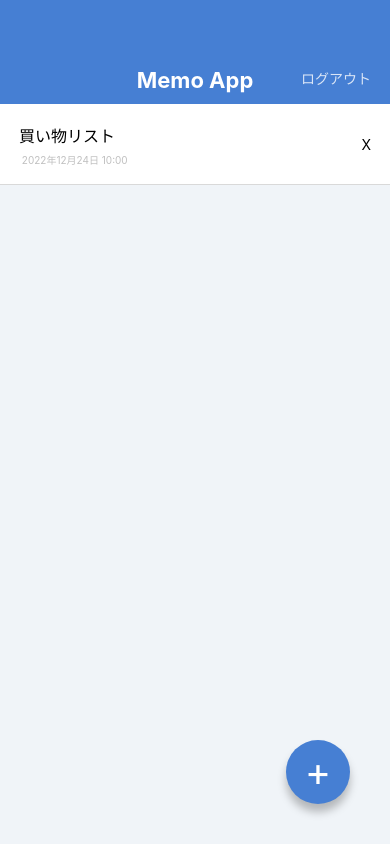
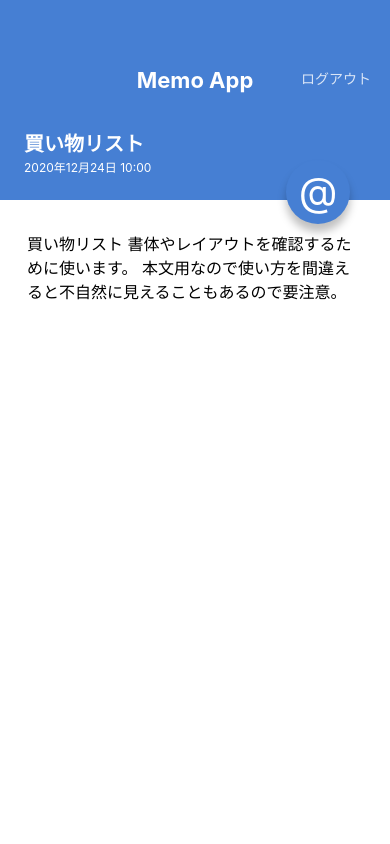
Before and after one commit to snzks/Memo, a React Native app: screen / in a window 390 px wide. Built offline with nearby package versions, Linux system fonts and the light colour scheme.

Commit message:
Create MemoDetailScreen

```diff
--- a/App.jsx
+++ b/App.jsx
@@ -1,22 +1,10 @@
 import React from 'react';
-import { StyleSheet, Text, View } from 'react-native';
-import AppBar from './src/components/AppBar';
-import CircleButton from './src/components/CircleButton';
-import MemoList from './src/components/MemoList';
+
+import MemoListScreen from './src/screens/MemoListScreen';
+import MemoDetailScreen from './src/screens/MemoDetail';
 
 export default function App() {
   return (
-    <View style={styles.container}>
-    <AppBar />
-    <MemoList></MemoList>
-    <CircleButton>+</CircleButton>
-    </View>
+    <MemoDetailScreen></MemoDetailScreen>
   );
-}
-
-const styles = StyleSheet.create({
-  container: {
-    flex: 1,
-    backgroundColor: '#f0f4f8',
-  },
-});
+};
--- a/src/components/CircleButton.jsx
+++ b/src/components/CircleButton.jsx
@@ -1,18 +1,22 @@
 import React from "react";
 import { View, Text, StyleSheet } from "react-native";
-import { string } from "prop-types";
+import { string, shape } from "prop-types";
 
 export default function CircleButton(props){
-    const {children} = props;
+    const {children, style} = props;
     return(
-    <View style={styles.circleButton}>
+    <View style={[styles.circleButton, style]}>
         <Text style={styles.circleButtonLabel}>{children}</Text>
     </View>
     )
 }
 
-CircleButton.propTypes= {
+CircleButton.propTypes = {
     children: string.isRequired,
+    style: shape(),
+};
+CircleButton.defaultProps = {
+    style: null,
 };
 
 const styles= StyleSheet.create({
--- /dev/null
+++ b/src/screens/MemoDetail.jsx
@@ -0,0 +1,58 @@
+import React from "react";
+import { View, ScrollView, Text, StyleSheet } from "react-native";
+import AppBar from "../components/AppBar";
+import CircleButton from "../components/CircleButton";
+
+export default function MemoDetailScreen() {
+    return (
+        <View style={styles.container}>
+            <AppBar />
+            <View style={styles.memoHeader}>
+                <Text style={styles.memoTitle}>買い物リスト</Text>
+                <Text style={styles.memoDate}>2020年12月24日 10:00</Text>
+            </View>
+            <ScrollView style={styles.memoBody}>
+                <Text style={styles.memoText}>
+                    買い物リスト
+                    書体やレイアウトを確認するために使います。
+                    本文用なので使い方を間違えると不自然に見えることもあるので要注意。
+                </Text>
+            </ScrollView>
+            <CircleButton style={{top:160,bottom:"auto"}}>@</CircleButton>
+        </View>
+    )
+}
+
+const styles = StyleSheet.create({
+    container: {
+        flex: 1,
+        backgroundColor: "#fffffff",
+    },
+    memoHeader: {
+        backgroundColor: "#467FD3",
+        height: 96,
+        justifyContent: "center",
+        paddingHorizontal: 19,
+        paddingHorizontal: 24,
+    },
+    memoTitle: {
+        color: "#ffffff",
+        fontSize: 20,
+        lineHeight: 32,
+        fontWeight: "bold",
+    },
+    memoDate: {
+        color: "#ffffff",
+        fontSize: 12,
+        lineHeight: 16,
+    },
+    memoBody: {
+        paddingVertical: 32,
+        paddingHorizontal: 27,
+    },
+    memoText: {
+        fontSize: 16,
+        lineHeight: 24,
+
+    }
+})
--- /dev/null
+++ b/src/screens/MemoListScreen.jsx
@@ -0,0 +1,22 @@
+import React from 'react';
+import { StyleSheet, View } from 'react-native';
+import AppBar from '../components/AppBar';
+import CircleButton from '../components/CircleButton';
+import MemoList from '../components/MemoList';
+
+export default function App() {
+  return (
+    <View style={styles.container}>
+    <AppBar />
+    <MemoList></MemoList>
+    <CircleButton>+</CircleButton>
+    </View>
+  );
+}
+
+const styles = StyleSheet.create({
+  container: {
+    flex: 1,
+    backgroundColor: '#f0f4f8',
+  },
+})
```
